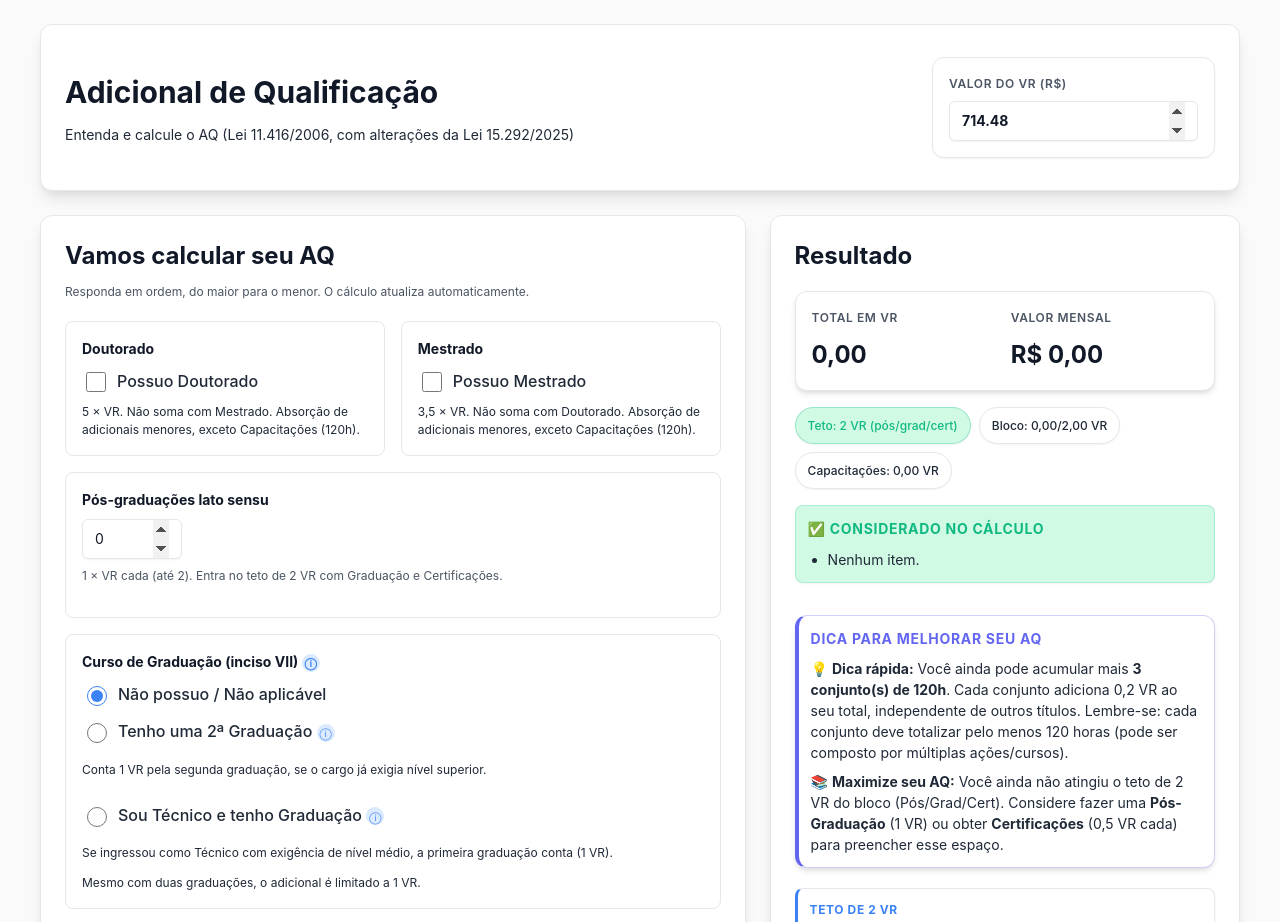
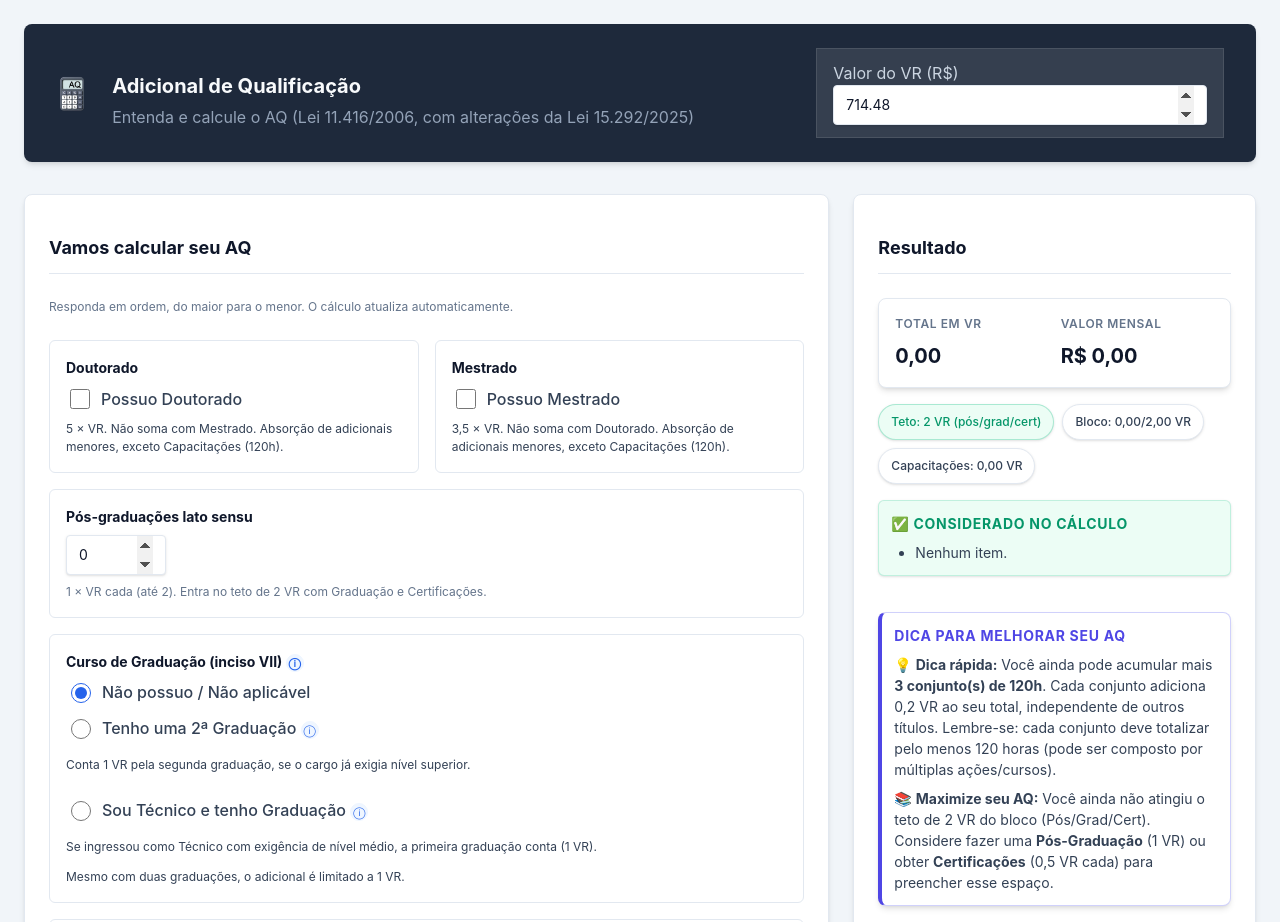
Before and after one commit to rkvasne/calcaq-app, a plain HTML site: page index.html in a window 1280 px wide. Shown: the top 922 px of the page. Drawn offline with Linux system fonts and the light colour scheme.

Commit message:
chore: release 0.0.5 - dashboard theme, logos e layout fixes

```diff
--- a/app.js
+++ b/app.js
@@ -147,16 +147,18 @@ function calcular() {
   if (String(certCount) !== String(el.cert.value)) el.cert.value = String(certCount);
   if (String(capCount) !== String(el.cap.value)) el.cap.value = String(capCount);
 
+  // Toggle hints for dates
+  document.getElementById("capHint").style.display = capCount > 0 ? "block" : "none";
+  document.getElementById("capAlert").style.display = capCount > 0 ? "block" : "none";
+  document.getElementById("certHint").style.display = certCount > 0 ? "block" : "none";
+  document.getElementById("certAlert").style.display = certCount > 0 ? "block" : "none";
+
   renderDateInputs(el.certDates, "cert", certCount, "Certificação", now);
   renderDateInputs(el.capDates, "cap", capCount, "Conjunto de 120h", now);
-  const maxRows = Math.max(certCount, capCount);
-  const rootStyles = getComputedStyle(document.documentElement);
-  const rowHeightValue = rootStyles.getPropertyValue("--date-row-height").trim();
-  const parsedRowHeight = Number.parseFloat(rowHeightValue.replace("rem", ""));
-  const rowHeightRem = Number.isFinite(parsedRowHeight) ? parsedRowHeight : 4.25;
-  const minHeight = maxRows > 0 ? `${maxRows * rowHeightRem}rem` : "0";
-  el.certDates.style.minHeight = minHeight;
-  el.capDates.style.minHeight = minHeight;
+
+  // Remove fixed height synchronization to allow independent resizing
+  el.certDates.style.minHeight = "0";
+  el.capDates.style.minHeight = "0";
 
   const considerado = [];
   const descartado = [];
--- a/index.html
+++ b/index.html
@@ -4,15 +4,19 @@
   <meta charset="UTF-8" />
   <meta name="viewport" content="width=device-width, initial-scale=1" />
   <title>Calculadora de Adicional de Qualificação (AQ)</title>
+  <link rel="icon" type="image/x-icon" href="favicon.ico" />
   <link rel="stylesheet" href="style.css" />
 </head>
 <body>
 
 <div class="app">
   <header class="hero">
-    <div class="hero__content">
-      <h1 class="hero__title">Adicional de Qualificação</h1>
-      <div class="hero__subtitle">Entenda e calcule o AQ (Lei 11.416/2006, com alterações da Lei 15.292/2025)</div>
+    <div class="hero__left">
+      <img src="favicon.png" alt="Logo AQ" class="hero__logo" />
+      <div class="hero__content">
+        <h1 class="hero__title">Adicional de Qualificação</h1>
+        <div class="hero__subtitle">Entenda e calcule o AQ (Lei 11.416/2006, com alterações da Lei 15.292/2025)</div>
+      </div>
     </div>
     <div class="vr-control">
       <label for="vr">Valor do VR (R$)</label>
@@ -83,8 +87,8 @@
           </div>
           <div class="micro">Cada conjunto deve totalizar pelo menos 120 horas (pode ser composto por múltiplas ações/cursos). Ao completar 120h, adquire 0,2 VR que expira em 4 anos contados da última ação que completar o conjunto.</div>
           <div id="capDates" class="dates" aria-live="polite"></div>
-          <div class="micro">O calendário limita a seleção até a data de hoje <span class="tip" title="Datas futuras não podem ser selecionadas no calendário.">ⓘ</span></div>
-          <div class="micro accent">Informe a data da última ação que completou cada conjunto de 120h. Se não souber, deixe em branco (o cálculo será feito com aviso).</div>
+          <div id="capHint" class="micro" style="display:none;">O calendário limita a seleção até a data de hoje <span class="tip" title="Datas futuras não podem ser selecionadas no calendário.">ⓘ</span></div>
+          <div id="capAlert" class="micro accent" style="display:none;">Informe a data da última ação que completou cada conjunto de 120h. Se não souber, deixe em branco (o cálculo será feito com aviso).</div>
         </div>
 
         <div class="form-field double">
@@ -94,8 +98,8 @@
             <span class="hint">0,5 × VR cada. Vigência 4 anos. Entra no teto de 2 VR (pós/grad/cert).</span>
           </div>
           <div id="certDates" class="dates" aria-live="polite"></div>
-          <div class="micro">O calendário limita a seleção até a data de hoje <span class="tip" title="Datas futuras não podem ser selecionadas no calendário.">ⓘ</span></div>
-          <div class="micro accent">Se não souber a data exata, deixe em branco (o cálculo será feito com aviso).</div>
+          <div id="certHint" class="micro" style="display:none;">O calendário limita a seleção até a data de hoje <span class="tip" title="Datas futuras não podem ser selecionadas no calendário.">ⓘ</span></div>
+          <div id="certAlert" class="micro accent" style="display:none;">Se não souber a data exata, deixe em branco (o cálculo será feito com aviso).</div>
         </div>
 
       </div>
@@ -130,7 +134,7 @@
           </div>
 
           <div class="list list--pending" id="pendentesBox" style="display:none;">
-            <h3>⏳ Considerados sem data (validade a confirmar)</h3>
+            <h3>⏳ Itens incluídos (pendente validação de data)</h3>
             <ul id="pendente"></ul>
           </div>
 
--- a/style.css
+++ b/style.css
@@ -1,261 +1,212 @@
 :root {
-  /* Modern Professional Palette - Inspired by shadcn/ui and TweakCN themes */
-  /* Base colors - Neutral grays for backgrounds and surfaces */
-  --bg0: #fafafa;           /* Neutral 50 - Soft background */
-  --bg1: #ffffff;           /* Pure white */
-  --card: #ffffff;          /* Card background */
-  --border: #e5e7eb;        /* Neutral 200 - Subtle borders */
-  --border-hover: #d1d5db;  /* Neutral 300 - Border hover state */
+  /* Dashboard Theme - Slate & Blue Professional */
 
-  /* Text colors - High contrast for readability */
-  --text: #1f2937;          /* Neutral 800 - Primary text (darker for better contrast) */
-  --text-strong: #111827;   /* Neutral 900 - Strong text */
-  --text-muted: #4b5563;    /* Neutral 600 - Muted text (darker) */
-  --text-subtle: #6b7280;   /* Neutral 500 - Subtle text (darker) */
+  /* Backgrounds */
+  --bg0: #f1f5f9;           /* Slate 100 - Main background */
+  --bg1: #ffffff;           /* White - Card background */
+  --sidebar: #1e293b;       /* Slate 800 - Sidebar/Header */
 
-  /* Surface colors - Layered backgrounds */
-  --surface: #f5f5f5;       /* Neutral 100 - Light surface for subtle areas */
-  --surface-2: #fafafa;     /* Neutral 50 - Very light surface */
-  --surface-hover: #f0f0f0; /* Neutral 200 variant */
+  /* Borders */
+  --border: #e2e8f0;        /* Slate 200 */
+  --border-hover: #cbd5e1;  /* Slate 300 */
 
-  /* Accent colors - Professional blue (institutional/government) */
-  --accent: #3b82f6;        /* Blue 500 - Primary accent */
-  --accent-light: #60a5fa;  /* Blue 400 - Light accent */
-  --accent-dark: #2563eb;   /* Blue 600 - Dark accent */
-  --accent-subtle: #dbeafe; /* Blue 100 - Subtle accent background */
+  /* Text */
+  --text: #334155;          /* Slate 700 - Body text */
+  --text-strong: #0f172a;   /* Slate 900 - Headings */
+  --text-muted: #64748b;    /* Slate 500 - Muted text */
+  --text-inverse: #f8fafc;  /* Slate 50 - Text on dark backgrounds */
 
-  /* Semantic colors */
-  --success: #10b981;       /* Emerald 500 - Success states */
-  --success-bg: #d1fae5;    /* Emerald 100 - Success background */
-  --warning: #f59e0b;       /* Amber 500 - Warning states */
-  --warning-bg: #fef3c7;    /* Amber 100 - Warning background */
-  --danger: #ef4444;        /* Red 500 - Error/destructive states */
-  --danger-bg: #fee2e2;     /* Red 100 - Error background */
-  --info: #6366f1;          /* Indigo 500 - Info states */
-  --info-bg: #e0e7ff;       /* Indigo 100 - Info background */
+  /* Accents */
+  --accent: #2563eb;        /* Blue 600 - Primary action */
+  --accent-light: #3b82f6;  /* Blue 500 */
+  --accent-dark: #1d4ed8;   /* Blue 700 */
+  --accent-subtle: #eff6ff; /* Blue 50 */
 
-  /* Spacing and effects */
-  --radius: 8px;            /* Border radius */
-  --radius-sm: 6px;         /* Small border radius */
-  --radius-lg: 12px;        /* Large border radius */
+  /* Semantic */
+  --success: #059669;       /* Emerald 600 */
+  --success-bg: #ecfdf5;    /* Emerald 50 */
+  --warning: #d97706;       /* Amber 600 */
+  --warning-bg: #fffbeb;    /* Amber 50 */
+  --danger: #dc2626;        /* Red 600 */
+  --danger-bg: #fef2f2;     /* Red 50 */
+  --info: #4f46e5;          /* Indigo 600 */
 
-  /* Shadows - Soft and modern */
-  --shadow: 0 1px 2px 0 rgba(0, 0, 0, 0.05);
-  --shadow-md: 0 4px 6px -1px rgba(0, 0, 0, 0.1), 0 2px 4px -1px rgba(0, 0, 0, 0.06);
-  --shadow-lg: 0 10px 15px -3px rgba(0, 0, 0, 0.1), 0 4px 6px -2px rgba(0, 0, 0, 0.05);
-  --shadow-xl: 0 20px 25px -5px rgba(0, 0, 0, 0.1), 0 10px 10px -5px rgba(0, 0, 0, 0.04);
+  /* Dimensions & Spacing */
+  --header-height: 64px;
+  --radius: 6px;            /* Sharper corners for dashboard feel */
+  --radius-sm: 4px;
+  --radius-lg: 8px;
 
-  /* Focus rings - Accessible focus indicators */
-  --ring: 0 0 0 3px rgba(59, 130, 246, 0.1);
-  --ring-offset: 0 0 0 2px #ffffff, 0 0 0 4px rgba(59, 130, 246, 0.1);
+  /* Shadows - Crisp */
+  --shadow: 0 1px 3px 0 rgba(0, 0, 0, 0.1), 0 1px 2px -1px rgba(0, 0, 0, 0.1);
+  --shadow-md: 0 4px 6px -1px rgba(0, 0, 0, 0.1), 0 2px 4px -2px rgba(0, 0, 0, 0.1);
+  --shadow-lg: 0 10px 15px -3px rgba(0, 0, 0, 0.1), 0 4px 6px -4px rgba(0, 0, 0, 0.1);
+  --shadow-xl: 0 20px 25px -5px rgba(0, 0, 0, 0.1), 0 8px 10px -6px rgba(0, 0, 0, 0.1);
+
+  /* Focus rings */
+  --ring: 0 0 0 2px rgba(37, 99, 235, 0.2);
 
   /* Other */
   --date-row-height: 3.8rem;
   --space-1: 0.5rem;
   --space-2: 0.75rem;
   --space-3: 1rem;
-  --space-4: 1.25rem;
-  --space-5: 1.5rem;
-  --space-6: 2rem;
-  --space-7: 2.5rem;
-  --space-8: 3rem;
+  --space-4: 1.5rem;
+  --space-5: 2rem;
+  --space-6: 2.5rem;
+  --space-7: 3rem;
+  --space-8: 4rem;
   --text-xs: 0.75rem;
   --text-sm: 0.875rem;
   --text-md: 1rem;
-  --text-lg: 1.25rem;
-  --text-xl: 1.5rem;
-  --text-2xl: 1.875rem;
+  --text-lg: 1.125rem;
+  --text-xl: 1.25rem;
+  --text-2xl: 1.5rem;
 }
 
 body {
   margin: 0;
-  font-family: 'Inter', -apple-system, BlinkMacSystemFont, 'Segoe UI', Roboto, Oxygen, Ubuntu, Cantarell, 'Open Sans', 'Helvetica Neue', sans-serif;
+  font-family: 'Inter', system-ui, -apple-system, sans-serif;
   color: var(--text);
   background-color: var(--bg0);
-  line-height: 1.6;
+  line-height: 1.5;
+  -webkit-font-smoothing: antialiased;
 }
 
 .app {
-  max-width: 1200px;
+  max-width: 1400px; /* Wider for dashboard layout */
   margin: 0 auto;
-  padding: var(--space-5) var(--space-3);
+  padding: var(--space-4);
 }
 
 @media (max-width: 768px) {
   .app {
-    padding: var(--space-4) var(--space-3);
+    padding: var(--space-3);
   }
 }
 
+/* Dashboard Header Style */
 .hero {
+  background: var(--sidebar);
+  color: var(--text-inverse);
+  border: none;
+  border-radius: var(--radius-lg);
+  padding: var(--space-4) var(--space-5);
+  margin-bottom: var(--space-5);
   display: flex;
-  flex-direction: column;
-  gap: var(--space-4);
+  flex-direction: row;
+  justify-content: space-between;
   align-items: center;
-  text-align: center;
-  margin-bottom: var(--space-5);
-  padding: var(--space-6) var(--space-5);
-  background: var(--bg1);
-  border-radius: var(--radius-lg);
-  border: 1px solid var(--border);
-  box-shadow: var(--shadow-lg);
+  box-shadow: var(--shadow-md);
 }
 
-@media (max-width: 600px) {
+.hero__left {
+  display: flex;
+  align-items: center;
+  gap: var(--space-4);
+}
+
+.hero__logo {
+  height: 48px;
+  width: auto;
+}
+
+@media (max-width: 768px) {
   .hero {
-    padding: var(--space-5) var(--space-4);
-    margin-bottom: var(--space-4);
+    flex-direction: column;
+    text-align: center;
+    gap: var(--space-4);
+  }
+
+  .hero__left {
+    flex-direction: column;
+    text-align: center;
+    gap: var(--space-3);
   }
 }
 
-@media (min-width: 768px) {
-  .hero {
-    flex-direction: row;
-    justify-content: space-between;
-    align-items: center;
-    text-align: left;
-  }
-}
-
-@media (max-width: 600px) {
-  :root {
-    --date-row-height: 4.4rem;
-  }
-
-  .app {
-    padding: 1.5rem 1rem;
-  }
-
-  .panel {
-    padding: var(--space-4);
-  }
-
-  .panel h2 {
-    font-size: var(--text-lg);
-    margin-bottom: var(--space-1);
-  }
-
-  .form-field {
-    padding: var(--space-3);
-  }
-
-  #pos, #cert, #cap {
-    max-width: 100%;
-  }
-
-  input[type="number"],
-  input[type="date"] {
-    height: 2.5rem;
-    line-height: 2.5rem;
-  }
-
-  .checkbox-row {
-    align-items: flex-start;
-  }
-}
-
-.hero__content {
-  flex: 1;
-}
-
 .hero__title {
-  font-size: var(--text-2xl);
-  font-weight: 700;
-  color: var(--text-strong);
-  margin: 0 0 var(--space-1) 0;
+  color: var(--text-inverse);
+  font-size: var(--text-xl);
+  margin-bottom: 0.25rem;
 }
 
 .hero__subtitle {
-  color: var(--text);
-  font-size: var(--text-sm);
-  font-weight: 400;
+  color: #94a3b8; /* Slate 400 */
 }
 
+/* VR Control inside Dark Header */
 .vr-control {
-  display: flex;
-  flex-direction: column;
-  gap: var(--space-1);
-  background: var(--bg1);
-  padding: var(--space-3);
-  border-radius: var(--radius-lg);
-  border: 1px solid var(--border);
-  min-width: 180px;
-  transition: all 0.2s ease;
-  box-shadow: var(--shadow);
+  background: rgba(255, 255, 255, 0.1); /* Glassmorphic */
+  border: 1px solid rgba(255, 255, 255, 0.1);
+  color: var(--text-inverse);
+  padding: var(--space-2) var(--space-3);
+  min-width: 160px;
+  box-shadow: none;
 }
 
 .vr-control:hover {
-  border-color: var(--border-hover);
-  box-shadow: var(--shadow-md);
+  background: rgba(255, 255, 255, 0.15);
+  border-color: rgba(255, 255, 255, 0.2);
 }
 
 .vr-control label {
-  font-size: var(--text-xs);
-  color: var(--text-muted);
-  font-weight: 600;
-  text-transform: uppercase;
-  letter-spacing: 0.05em;
+  color: #cbd5e1; /* Slate 300 */
 }
 
 .vr-control input {
-  font-size: 1.125rem;
-  font-weight: 700;
-  width: 100%;
-  box-sizing: border-box;
-  background: var(--bg1);
-  border: 1px solid var(--border);
-  color: var(--text-strong);
-  padding: var(--space-1);
-  border-radius: var(--radius-sm);
+  background: transparent;
+  border: none;
+  border-bottom: 1px solid rgba(255, 255, 255, 0.3);
+  color: var(--text-inverse);
+  padding: 0.25rem 0;
+  border-radius: 0;
 }
 
+.vr-control input:focus {
+  border-bottom-color: var(--accent-light);
+  box-shadow: none;
+  outline: none;
+}
+
+/* Panels as Dashboard Widgets */
 .panel {
   background: var(--bg1);
   border: 1px solid var(--border);
   border-radius: var(--radius-lg);
-  padding: var(--space-5);
-  box-shadow: var(--shadow-lg);
-  transition: all 0.2s ease;
-}
-
-.panel:hover {
-  box-shadow: var(--shadow-xl);
+  padding: var(--space-4);
+  box-shadow: var(--shadow-md);
 }
 
 .panel h2 {
-  font-size: var(--text-xl);
-  font-weight: 700;
+  font-size: var(--text-lg);
   color: var(--text-strong);
-  margin: 0 0 var(--space-2) 0;
-  line-height: 1.3;
+  margin-bottom: var(--space-4);
+  padding-bottom: var(--space-2);
+  border-bottom: 1px solid var(--border);
 }
 
-.panel .result {
-  margin-top: var(--space-4);
+/* Dashboard Layout: Input Left, Result Right (Sticky) */
+.grid {
+  display: grid;
+  gap: var(--space-4);
+  grid-template-columns: 1fr;
 }
 
-.panel .hint {
-  margin-bottom: var(--space-3);
-  margin-top: 0;
-}
+@media (min-width: 1024px) {
+  .grid {
+    grid-template-columns: 2fr 1fr; /* Wider input area */
+    align-items: start;
+  }
 
-.grid {
-  display: grid;
-  gap: var(--space-5);
-}
-
-@media (max-width: 768px) {
-  .grid {
-    gap: var(--space-4);
+  /* Sticky Result Sidebar */
+  .grid > section:last-child {
+    position: sticky;
+    top: var(--space-4);
+    align-self: start;
   }
 }
 
-@media (min-width: 900px) {
-  .grid {
-    grid-template-columns: 3fr 2fr;
-    align-items: start;
-  }
-}
 
 .form-grid {
   display: grid;
@@ -648,16 +599,25 @@ input[type="radio"] {
   margin-top: 0;
 }
 
+.dates:not(:empty) {
+  margin-bottom: var(--space-1);
+}
+
 .date-row {
-  display: flex;
-  flex-direction: column;
-  gap: var(--space-1);
+  display: grid;
+  grid-template-columns: 1fr auto;
+  align-items: center;
+  gap: var(--space-3);
   margin-top: 0;
   padding: var(--space-2);
   background: var(--bg1);
   border-radius: var(--radius-sm);
   border: 1px solid var(--border);
   transition: all 0.2s ease;
+}
+
+.date-row input[type="date"] {
+  width: 180px;
 }
 
 .date-row:hover {
```
Also changed, not shown: CHANGELOG.md, README.md, favicon.ico (added), favicon.png (added).
